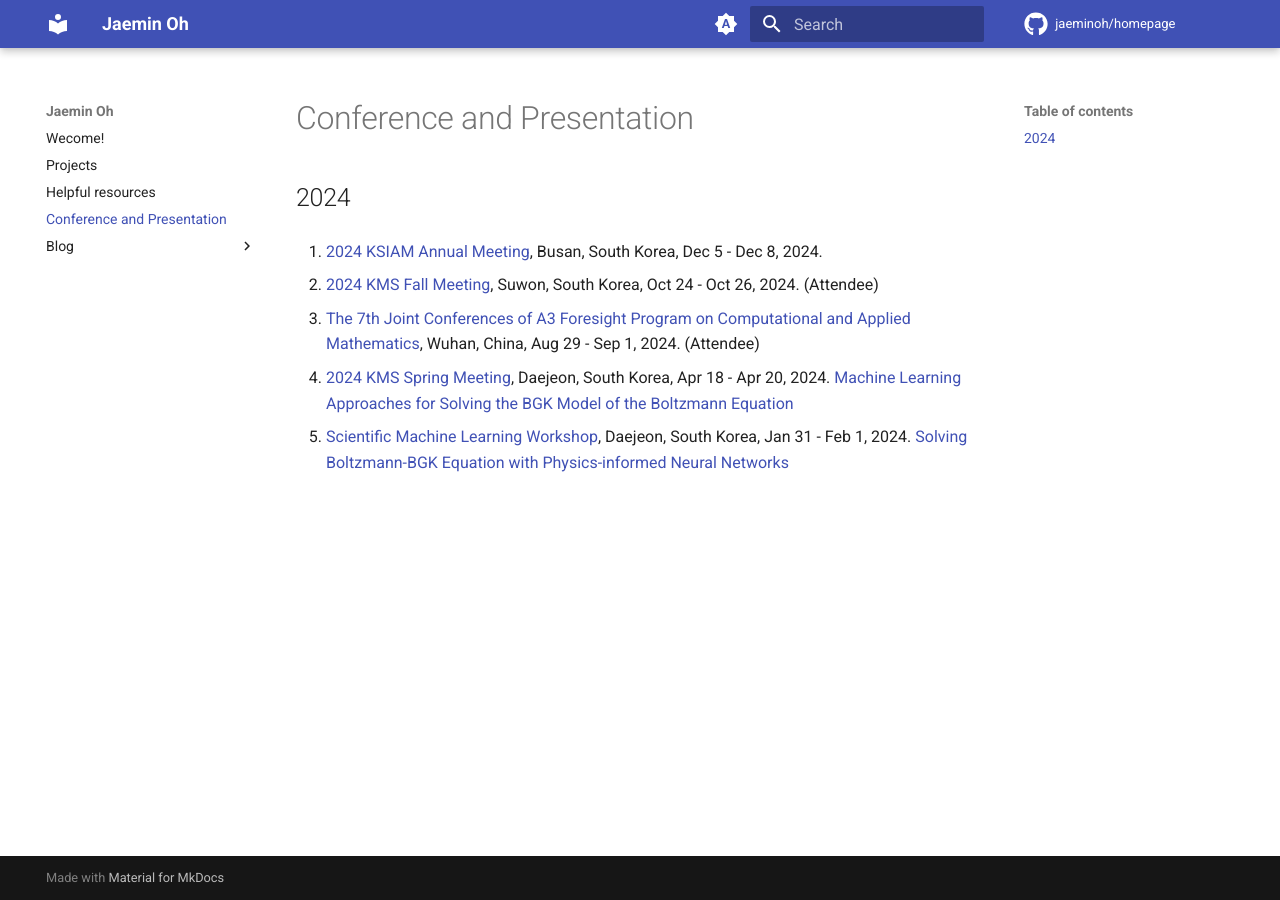
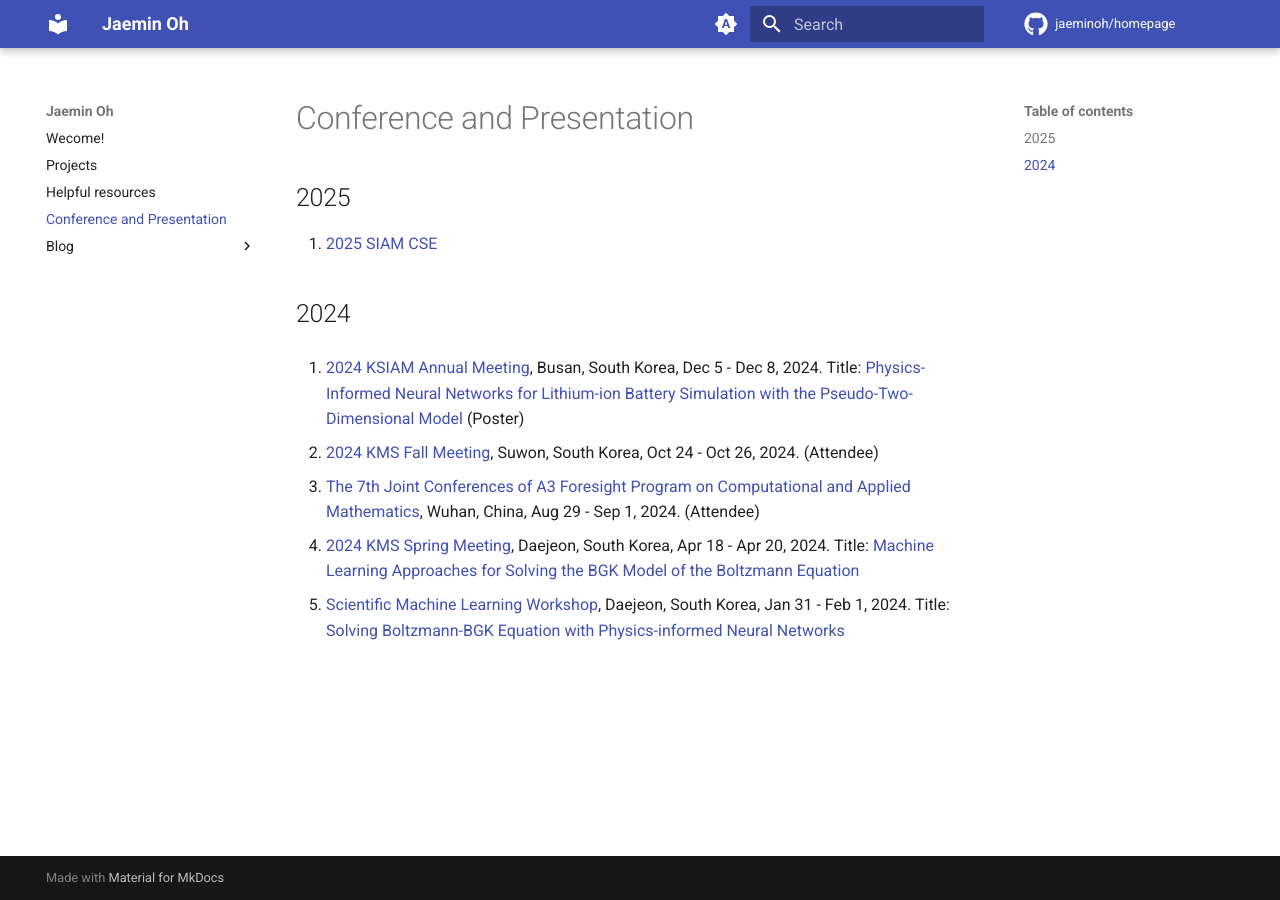
Before and after one commit to jaeminoh/jaeminoh.github.io, an MkDocs documentation site: the page built from docs/Travel.md, in a window 1280 px wide. Built offline with MkDocs 1.6.1 and Material for MkDocs 9.7.7, drawn with Linux system fonts in a browser that asks for light colours; comment, search, counter and statistics services are not loaded.

Commit message:
update docs

```diff
--- a/docs/Travel.md
+++ b/docs/Travel.md
@@ -1,12 +1,15 @@
 # Conference and Presentation
 
+## 2025
+1. [2025 SIAM CSE](https://www.siam.org/conferences-events/siam-conferences/cse25/)
+
 ## 2024
-1. [2024 KSIAM Annual Meeting](https://ksiam.org/Conference/ConferenceView.asp?AC=0&CODE=CC20240701&CpPage=#CONF), Busan, South Korea, Dec 5 - Dec 8, 2024.
+1. [2024 KSIAM Annual Meeting](https://ksiam.org/Conference/ConferenceView.asp?AC=0&CODE=CC20240701&CpPage=#CONF), Busan, South Korea, Dec 5 - Dec 8, 2024. Title: [Physics-Informed Neural Networks for Lithium-ion Battery Simulation with the Pseudo-Two-Dimensional Model]() (Poster)
 
 2. [2024 KMS Fall Meeting](https://www.kms.or.kr/conference/2024_fall/), Suwon, South Korea, Oct 24 - Oct 26, 2024. (Attendee)
 
 3. [The 7th Joint Conferences of A3 Foresight Program on Computational and Applied Mathematics](https://tmcc.whu.edu.cn/info/1991/14431.htm), Wuhan, China, Aug 29 - Sep 1, 2024. (Attendee)
 
-4. [2024 KMS Spring Meeting](https://www.kms.or.kr/conference/2024_spring/program/session.html?period=87&session_detail=367), Daejeon, South Korea, Apr 18 - Apr 20, 2024. [Machine Learning Approaches for Solving the BGK Model of the Boltzmann Equation](https://drive.google.com/file/d/1KhdPqKORzjeSUyDRxi8DdfCqFGX1LHtT/view?usp=sharing)
+4. [2024 KMS Spring Meeting](https://www.kms.or.kr/conference/2024_spring/program/session.html?period=87&session_detail=367), Daejeon, South Korea, Apr 18 - Apr 20, 2024. Title: [Machine Learning Approaches for Solving the BGK Model of the Boltzmann Equation](https://drive.google.com/file/d/1KhdPqKORzjeSUyDRxi8DdfCqFGX1LHtT/view?usp=sharing)
 
-5. [Scientific Machine Learning Workshop](https://ksme.or.kr/Conference/ConferenceView.asp?top_param=1&sub_param=6&AC=5&CODE=C520231201&B_CATE=), Daejeon, South Korea, Jan 31 - Feb 1, 2024. [Solving Boltzmann-BGK Equation with Physics-informed Neural Networks](https://drive.google.com/file/d/1C_t0M5giwa4QpENIBPFAAXloDk6ZZgko/view?usp=sharing)
+5. [Scientific Machine Learning Workshop](https://ksme.or.kr/Conference/ConferenceView.asp?top_param=1&sub_param=6&AC=5&CODE=C520231201&B_CATE=), Daejeon, South Korea, Jan 31 - Feb 1, 2024. Title: [Solving Boltzmann-BGK Equation with Physics-informed Neural Networks](https://drive.google.com/file/d/1C_t0M5giwa4QpENIBPFAAXloDk6ZZgko/view?usp=sharing)
```
Also changed, not shown: docs/index.md (+5 -5 lines).
